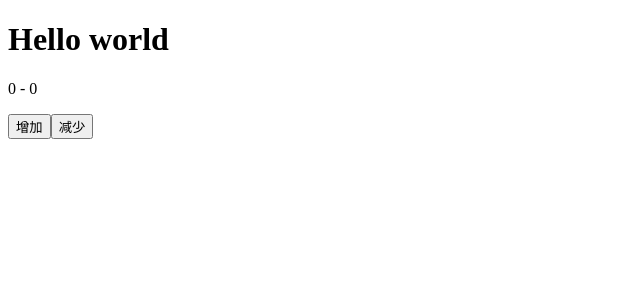
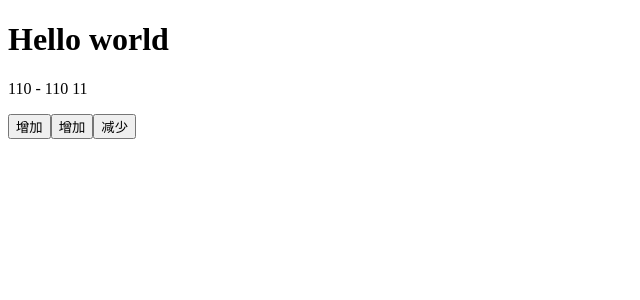
Before and after one commit to dothin/code, a Vue app in the folder vue-learn/: page / in a window 1280 px wide. Shown: the top 300 px of the page, without its empty margins (0-640 px from the left). Built offline with nearby package versions, Linux system fonts and the light colour scheme.

Commit message:
vuex mutations getters

```diff
--- a/vue-learn/src/store.js
+++ b/vue-learn/src/store.js
@@ -2,7 +2,7 @@
 * @Author: dothin
 * @Date:   2017-05-12 23:38:35
 * @Last Modified by:   dothin
-* @Last Modified time: 2017-05-13 00:29:05
+* @Last Modified time: 2017-05-15 02:02:32
 */
 import Vue from 'vue'
 import Vuex from 'vuex'
@@ -10,20 +10,27 @@ Vue.use(Vuex)
 
 //状态对象
 const state = {
-    count: 0
+    count: 10
 }
 
 //触发状态
 const mutations = {
-    add (state) {
-        state.count ++
+    add (state, n=1) {
+        state.count += n
     },
-    delete (state) {
-        state.count --
+    delete (state, n) {
+        state.count -= n.a
+    }
+}
+
+const getters = {
+    count (state) {
+        return state.count += 100
     }
 }
 
 export default new Vuex.Store({
     state,
-    mutations
+    mutations,
+    getters
 })
--- a/vue-learn/src/vuex.vue
+++ b/vue-learn/src/vuex.vue
@@ -1,28 +1,39 @@
 <template>
   <div id="app">
         <h1>Hello world</h1>
-        <p>{{$store.state.count}} - {{count}}</p>
-        <button @click="$store.commit('add')">增加</button>
-        <button v-on:click="$store.commit('delete')">减少</button>
+        <p>{{$store.state.count}} - {{count}} {{age}}</p>
+        <button @click="add()">增加</button>
+        <button @click="add(2)">增加</button>
+        <button v-on:click="$store.commit('delete', {a:2})">减少</button>
     </div>
 </template>
 
 <script>
-    import { mapState } from 'vuex'
+    import { mapState, mapMutations, mapGetters } from 'vuex'
+
     export default {
         name: 'app',
-        data() {
+        data () {
             return {
-                count: 0
+                age:11
             }
         },
-        computed: {
+        /*computed: {
             count () {
                 return this.$store.state.count
             }
+        }*/
+        computed: {
+            ...mapState({
+                count:state=>state.count
+            }),
+            // count () {
+            //     return this.$store.getters.count
+            // },
+            ...mapGetters(['count'])
+        },
+        methods: {
+            ...mapMutations(['add', 'delete'])
         }
-        /*computed: mapState({
-            count:state=>state.count
-        })*/
     }
 </script>
```
